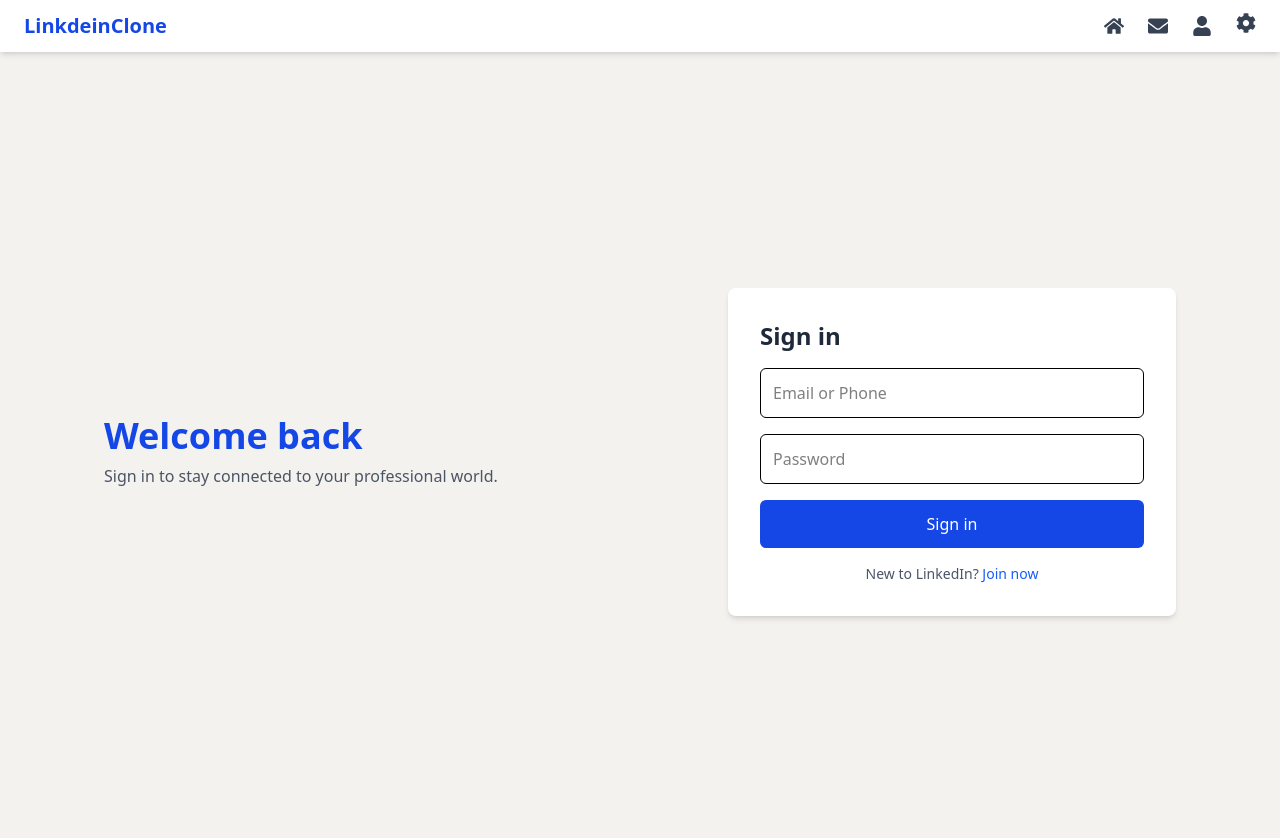
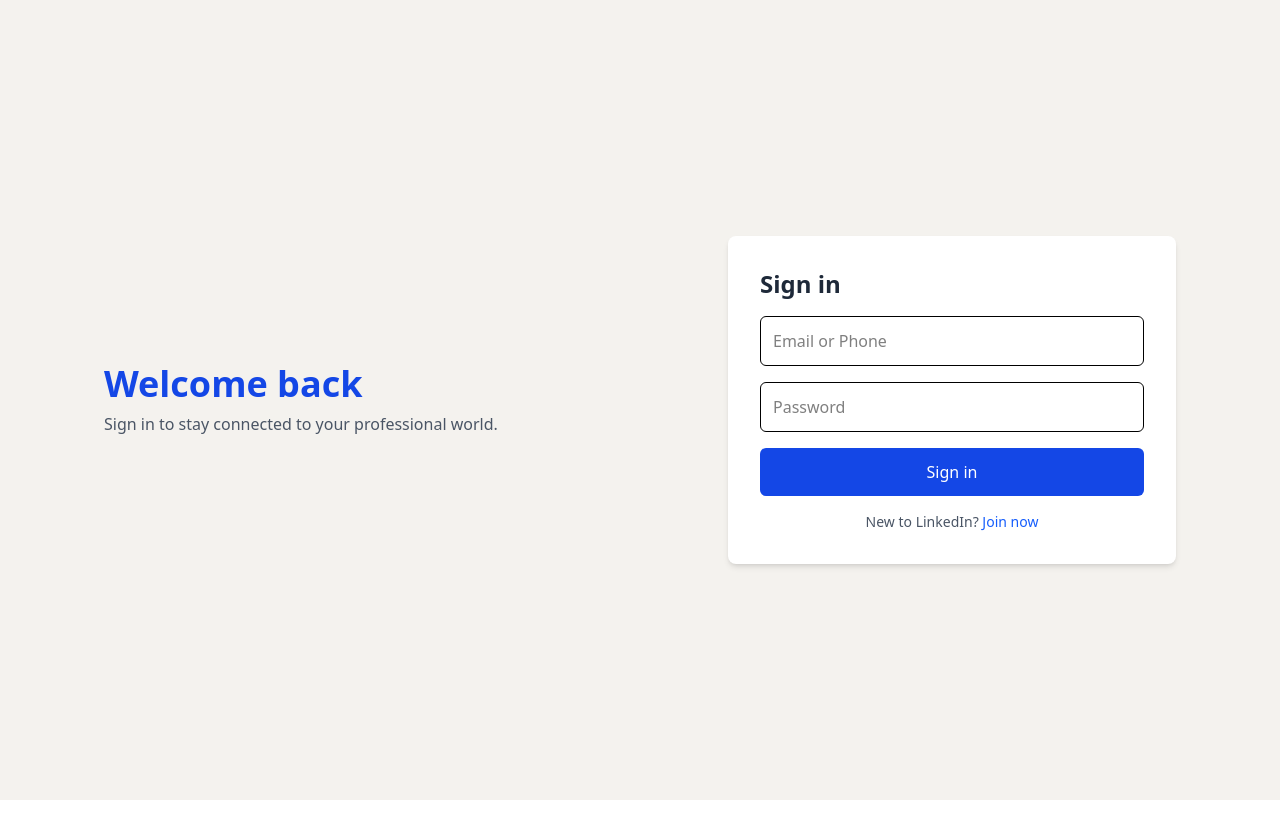
Before and after one commit to AdarshBelnekar/LinkdeinClone, a React (Vite) app in the folder frontend/: page / in a window 1280 px wide. Shown: the top 838 px of the page. After the commit the page ends 800 px from the top, so only its background shows below. Built offline with nearby package versions, Linux system fonts and the light colour scheme.

Commit message:
Update App.jsx
commited and remove nav

```diff
--- a/frontend/src/App.jsx
+++ b/frontend/src/App.jsx
@@ -1,22 +1,34 @@
-import { BrowserRouter as Router, Routes, Route } from "react-router-dom";
+import { BrowserRouter as Router, Routes, Route, useLocation } from "react-router-dom";
 import Navbar from "./components/Navbar";
 import Home from "./pages/Home";
 import Login from "./pages/Login";
 import Register from "./pages/Register";
 import Profile from "./pages/Profile";
 
-const App = () => {
-  const isLoggedIn = true; // Set to false to simulate logout
+const Layout = () => {
+  const location = useLocation();
+  const hideNavbarOn = ["/", "/register"];
+  const shouldShowNavbar = !hideNavbarOn.includes(location.pathname);
+
+  const isLoggedIn = true; // You can replace this with auth logic
 
   return (
-    <Router>
-      <Navbar isLoggedIn={isLoggedIn} />
+    <>
+      {shouldShowNavbar && <Navbar isLoggedIn={isLoggedIn} />}
       <Routes>
         <Route path="/home" element={<Home />} />
         <Route path="/profile" element={<Profile />} />
         <Route path="/" element={<Login />} />
         <Route path="/register" element={<Register />} />
       </Routes>
+    </>
+  );
+};
+
+const App = () => {
+  return (
+    <Router>
+      <Layout />
     </Router>
   );
 };
```
